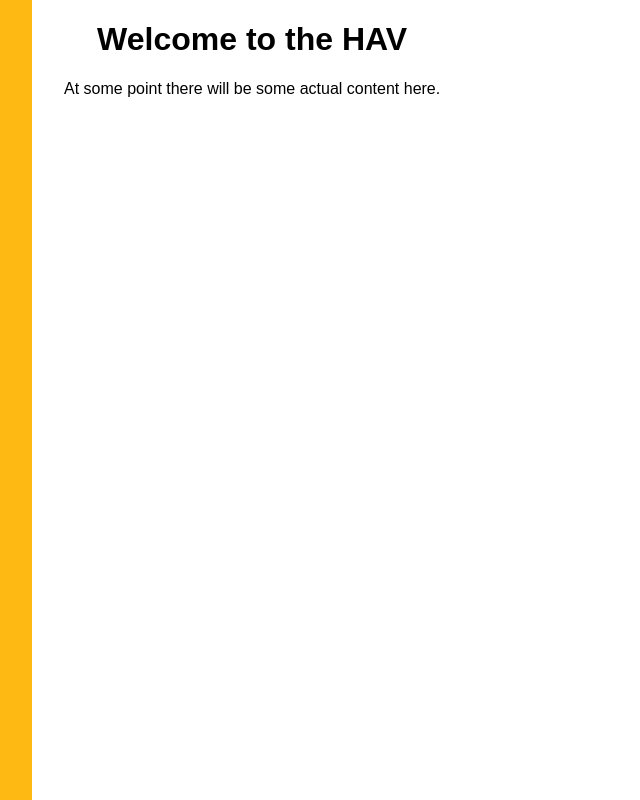
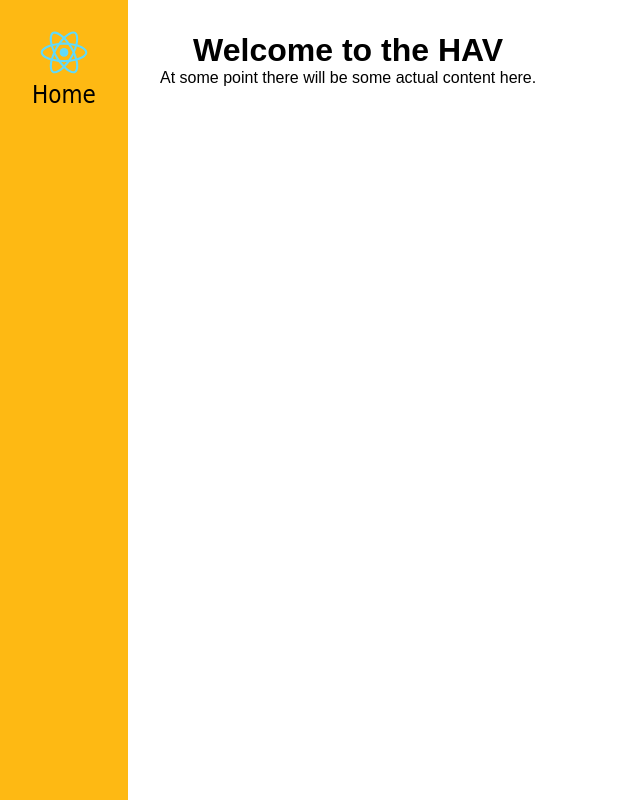
Before and after one commit to whav/hav, a React (Create React App) app in the folder frontend/: page / in a window 1280 px wide. Shown: the whole page, without its empty margins (0-640 px from the left). Built offline with nearby package versions, Linux system fonts and the light colour scheme; the HTML template or start-up script is replaced by a standard one.

Commit message:
added the fonts

```diff
--- a/frontend/package.json
+++ b/frontend/package.json
@@ -6,6 +6,8 @@
     "react-scripts": "0.4.1"
   },
   "dependencies": {
+    "dejavu-sans-condensed": "^1.0.0",
+    "ptsans-npm-webfont": "0.0.4",
     "react": "^15.3.1",
     "react-dom": "^15.3.1"
   },
--- a/frontend/src/App.css
+++ b/frontend/src/App.css
@@ -1,6 +1,11 @@
 * {
   box-sizing: border-box;
+  margin: 0;
+  padding: 0;
 }
+
+@import "../node_modules/dejavu-sans-condensed/css/dejavu-sans-condensed.css";
+@import "../node_modules/ptsans-npm-webfont/style.css";
 
 .App {
   text-align: center;
@@ -11,11 +16,24 @@
 
 .App-menu {
   background-color: rgba(254, 185, 19, 1);
+  font-family: 'DejaVu Sans Condensed', sans-serif;
   display: flex;
   flex-direction: column;
+  min-width: 10%;
   padding: 1em;
+  font-size: 1.5em;
+}
+
+.App-menu ul {
+  list-style: none;
+}
+
+.App-menu a {
+  text-decoration: None;
+  color: black;
 }
 
 .App-main {
-  padding-left: 2em;
+  padding: 2em;
+  font-family: 'PT Sans', sans-serif;
 }
--- a/frontend/src/App.js
+++ b/frontend/src/App.js
@@ -1,6 +1,7 @@
 import React, { Component } from 'react';
 import logo from './logo.svg';
 import './App.css';
+import MainMenu from './Menu'
 
 class App extends Component {
   render() {
@@ -8,6 +9,7 @@ class App extends Component {
       <div className="App">
         <div className="App-menu">
           <img src={logo} className="App-logo" alt="logo" />
+          <MainMenu />
         </div>
         <div className="App-main">
           <h1>Welcome to the HAV</h1>
--- /dev/null
+++ b/frontend/src/Menu.js
@@ -0,0 +1,22 @@
+/**
+ * Created by sean on 05/09/16.
+ */
+import React, { Component } from 'react';
+
+const MenuLink = (props) => {
+    return <a href={props.target || '#'}>
+        {props.name || 'Link'}
+    </a>
+}
+
+class MainMenu extends Component {
+    render() {
+        return <ul>
+            <li>
+                <MenuLink name="Home"/>
+            </li>
+        </ul>
+    }
+}
+
+export default MainMenu;
```
